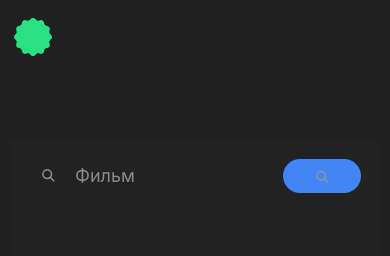
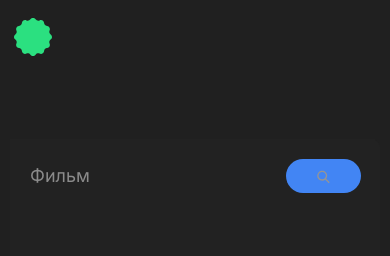
Before and after one commit to YippeeSmile/movies-explorer-frontend, a React (Create React App) app: page /movies in a window 390 px wide. Shown: the top 256 px of the page. Built offline with nearby package versions, Linux system fonts and the light colour scheme.

Commit message:
fix padding and bg

```diff
--- a/src/components/SearchForm/SearchForm.css
+++ b/src/components/SearchForm/SearchForm.css
@@ -33,6 +33,7 @@
     background-color: #222222;
     border: none;
     color: #FFF;
+    padding-left: 20px;
 }
 
 .search-form__input::placeholder {
@@ -88,6 +89,11 @@
     .search-form__container_left-column {
         width: 100%;
     }
+    .search-form__input::placeholder {
+        background: transparent;
+        background-position-x: 12px;
+        padding-left: 0px;
+    }
     .search-form {
         padding-bottom: 0px;
     }
```
